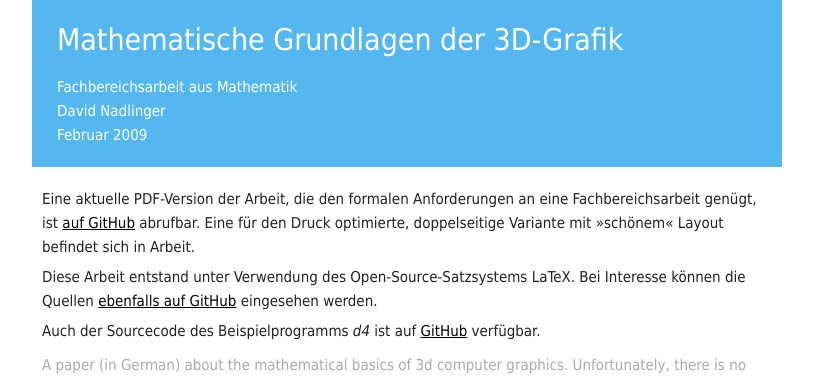
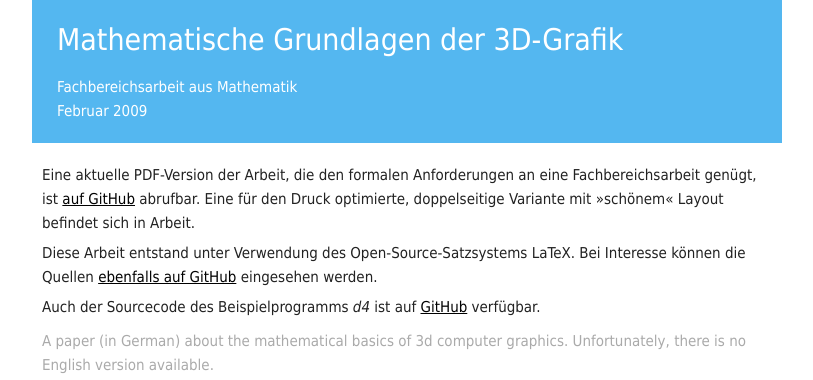
Before and after one commit to dnadlinger/3d-mathematics, a plain HTML site: page index.html in a window 1280 px wide. Shown: the top 380 px of the page, without its empty margins (233-1046 px from the left). Drawn offline with Linux system fonts and the light colour scheme.

Commit message:
Removed name from header.

```diff
--- a/index.html
+++ b/index.html
@@ -11,7 +11,6 @@
         <div id="header">
           <h1>Mathematische Grundlagen der 3D-Grafik</h1>
           <p class="subtitle">Fachbereichsarbeit aus Mathematik</p>
-          <p class="subtitle">David Nadlinger</p>
           <p class="subtitle">Februar 2009</p>
         </div>
         <div id="main">
```
